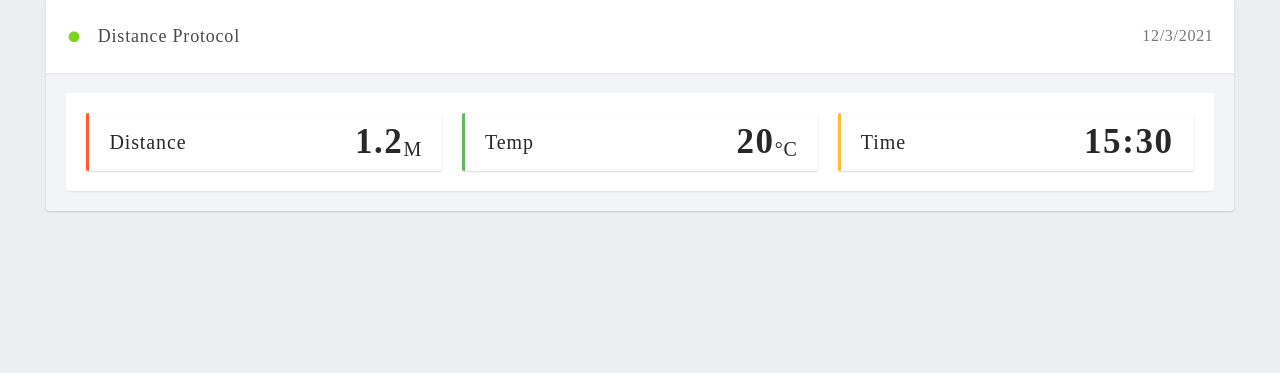
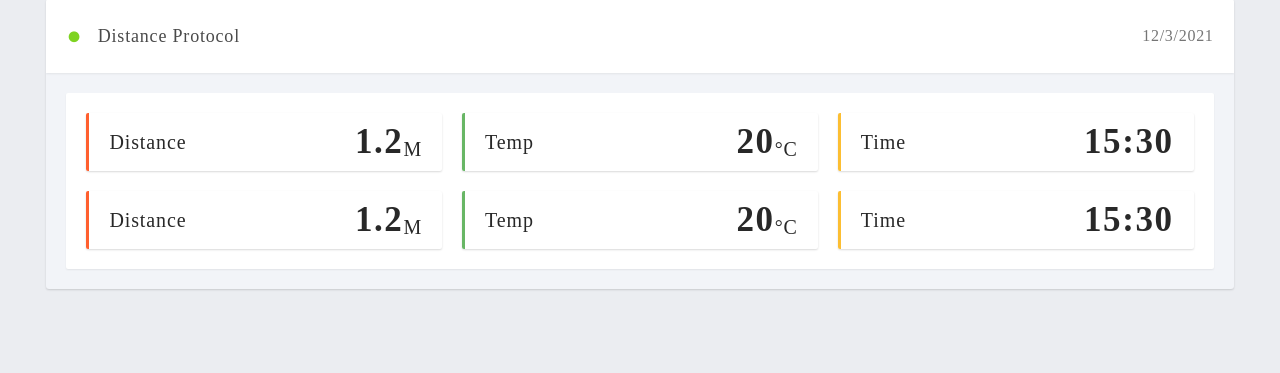
Before and after one commit to Sal306/Distance-Monitoring, a PHP site: page / in a window 1280 px wide. Shown: the part 163-536 px from the top of the page. Run offline with PHP 8.4, Linux system fonts and the light colour scheme; some libraries are stand-ins or nearby versions.

Commit message:
Arch 1st

```diff
--- a/index.php
+++ b/index.php
@@ -2,7 +2,7 @@
 <html>
 <head>
 	<meta charset="utf-8">
-	<title>GPU Info</title>
+	<title>Social Protocol Info</title>
 	<link rel="stylesheet" type="text/css" href="ss.css">
 	<link rel="stylesheet" type="text/css" href="https://github.com/TixieBorg/Ethereum-panel/blob/6797e8e7aef50453b1e1236414c31300f7abf37f/css/design.css">
 </head>
@@ -80,6 +80,36 @@
 
 
 					</div>
+					<div class="serv__grid-3">
+						<div class="serv__mod">
+							<div class="serv__modLabel serv__modLabel--red">
+								Distance
+							</div>
+							<div class="serv__modNumber">
+								1.2<label class="serv__modUnit">M</label>
+							</div>
+						</div>
+
+						<div class="serv__mod">
+							<div class="serv__modLabel serv__modLabel--green">
+								Temp
+							</div>
+							<div class="serv__modNumber">
+								20<label class="serv__modUnit">&deg;C</label>
+							</div>
+						</div>
+
+						<div class="serv__mod">
+							<div class="serv__modLabel serv__modLabel--yellow">
+								Time
+							</div>
+							<div class="serv__modNumber">
+								15:30<label class="serv__modUnit"></label>
+							</div>
+						</div>
+
+
+					</div>
 				</article>
 
 
--- a/ss.css
+++ b/ss.css
@@ -314,3 +314,9 @@ table {
 	border-collapse: collapse;
 	border-spacing: 0;
 }
+.star_container {
+  display: inline-block;
+}
+.disable {
+  display: none;
+}
```
Also changed, not shown: img/star_empty.png (added), img/star_full.png (added).
